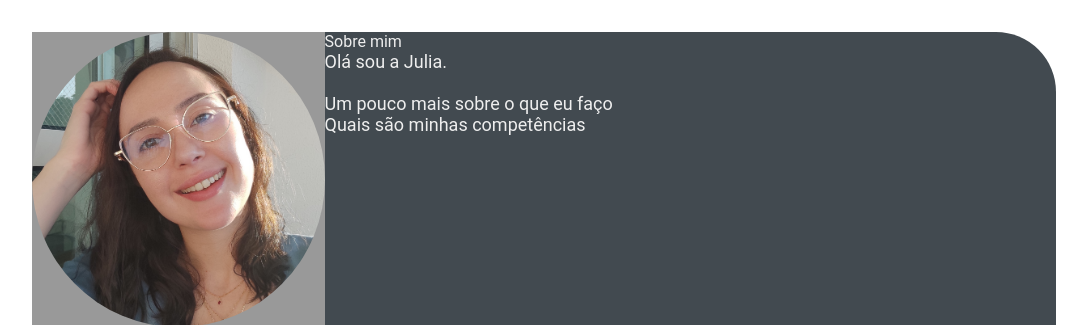
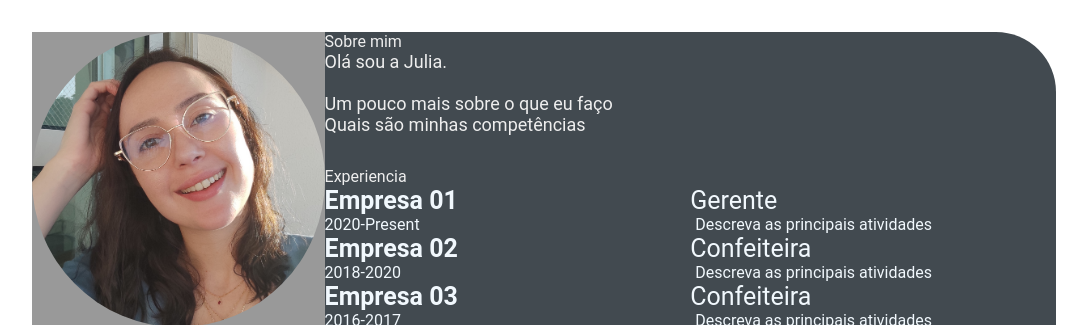
Before and after one commit to juliapmarques/juliapmarques.github.io, a plain HTML site: page index.html in a window 1280 px wide. Shown: the top 325 px of the page, without its empty margins (96-1183 px from the left). Drawn offline with Linux system fonts and the light colour scheme.

Commit message:
Feat add job details (#3)
* feature:index.html

* feature: experience

* feature: experience

Co-authored-by: [Julia Dias] <[julia.pmarques@gmail.com]>

```diff
--- a/index.html
+++ b/index.html
@@ -48,6 +48,41 @@
                     </p>
                 </section>
             </div>
+        <section class="experience gap">
+            <div class="right-title">Experiencia</div>
+            <div class="experience-contents">
+                <div class="exp-left">
+                    <p class="exp-company-name">Empresa 01</p>
+                    <P class="exp=time-period">2020-Present</P>
+                </div>
+                <div class="exp-right">
+                    <p class="exp-position">Gerente</p>
+                    <p class="exp-desc">
+                        Descreva as principais atividades
+                    </p>
+                </div>
+                <div class="exp-left">
+                    <p class="exp-company-name">Empresa 02</p>
+                    <P class="exp=time-period">2018-2020</P>
+                </div>
+                <div class="exp-right">
+                    <p class="exp-position">Confeiteira</p>
+                    <p class="exp-desc">
+                        Descreva as principais atividades
+                    </p>
+                </div>
+                <div class="exp-left">
+                    <p class="exp-company-name">Empresa 03</p>
+                    <P class="exp=time-period">2016-2017</P>
+                </div>
+                <div class="exp-right">
+                    <p class="exp-position">Confeiteira</p>
+                    <p class="exp-desc">
+                        Descreva as principais atividades
+                    </p>
+                </div>
+            </div>
+        </section>
         </section>
     </main>
 </body>
--- a/style.css
+++ b/style.css
@@ -101,3 +101,38 @@
     font-size: 18px;
     color: #eeeeee;
 }
+
+.experience-contents,
+.education-contents,
+.awards-contents {
+    display: grid;
+    grid-template-columns: repeat(2, 1fr);
+    padding-bottom: 2rem;
+    color: #F1F8FD;
+}
+
+.exp-company-name,
+.education-school-name,
+.awards-company-name {
+    font-size: 25px;
+    font-weight: bold;
+}
+
+.exp-time-period,
+.educationp-time-period,
+.awards-time-period {
+    font-size: 18px;
+}
+
+.exp-position,
+.education-subject,
+.awards-name {
+    font-size: 25px;
+}
+
+.exp-desc,
+.education-desc,
+.awards-desc {
+    font-size: 16px;
+    padding-left: 5px;
+}
```
